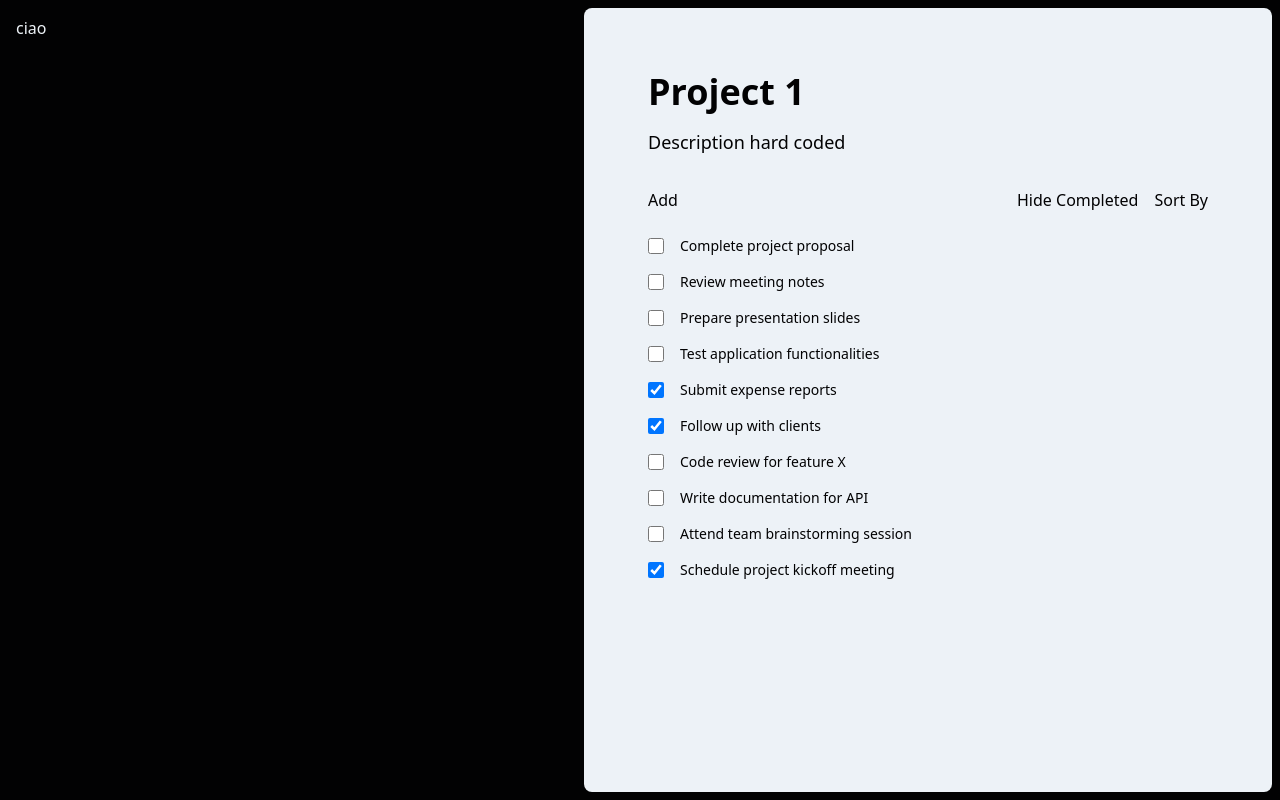
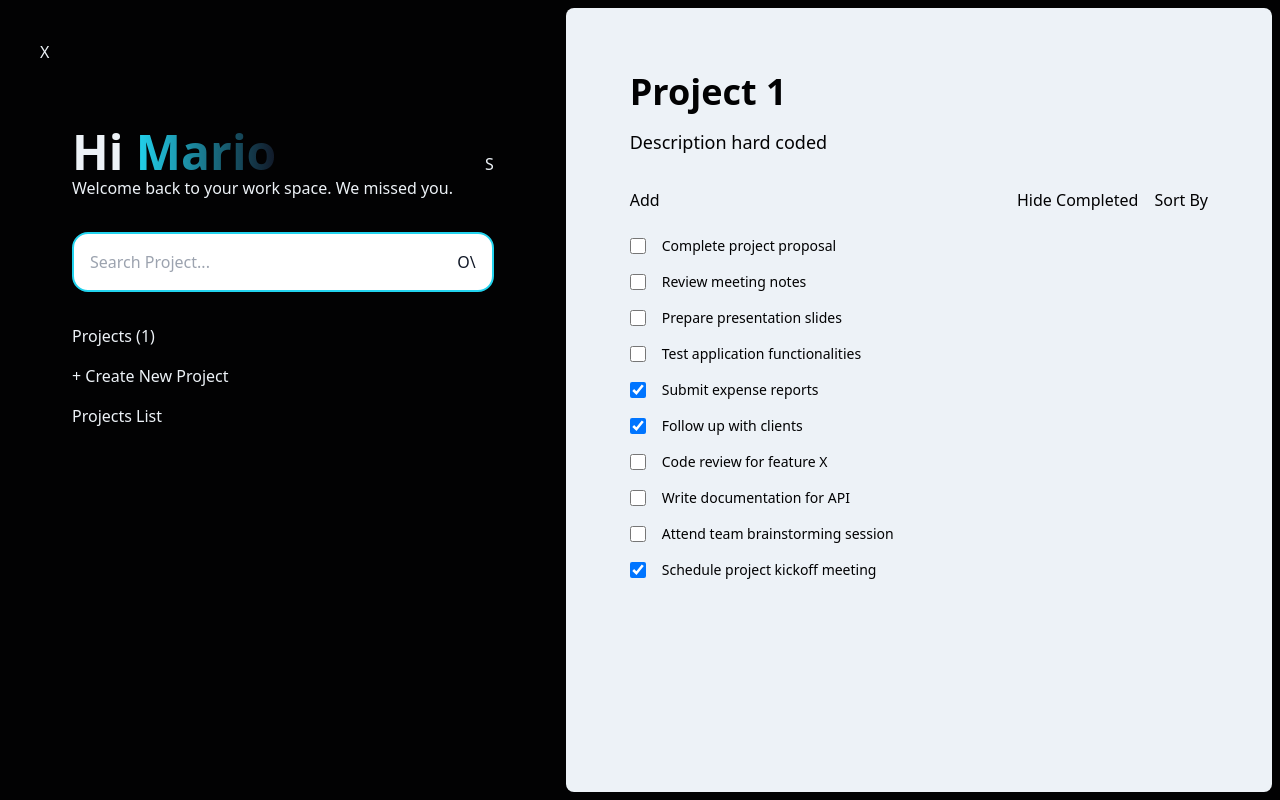
Before and after one commit to AleFeri/ai-todo-list, a SvelteKit app: page / in a window 1280 px wide. Built offline with nearby package versions, Linux system fonts and the light colour scheme.

Commit message:
Started menu creation

```diff
--- /dev/null
+++ b/src/components/menu-page.svelte
@@ -0,0 +1,44 @@
+<script>
+	let isOpen = true;
+	let searchText = "";
+
+	function toggleOpen() {
+		isOpen = !isOpen;
+	}
+
+	function close() {
+		isOpen = false;
+	}
+</script>
+
+<div class="flex flex-col {isOpen? "gap-8" : "justify-between"} h-full p-8">
+	<div on:click={() => toggleOpen()}>{isOpen ? "X" : "="}</div>
+
+	{#if isOpen}
+		<div class="p-8">
+			<div class="flex gap-8">
+				<div class="flex-1">
+					<div class="text-5xl font-bold">
+						Hi <a class="bg-gradient-to-r from-cyan-400 to-gray-900 bg-clip-text text-transparent">Mario</a>
+					</div>
+					<div>Welcome back to your work space. We missed you.</div>
+				</div>
+				<div class="flex flex-col justify-center">
+					<div>S</div>
+				</div>
+			</div>
+			<div class="bg-white text-gray-900 border-2 border-cyan-400 p-4 rounded-2xl flex my-8">
+				<input class="flex-1 outline-none" placeholder="Search Project..." bind:value={searchText} />
+				<div>O\</div>
+			</div>
+
+			<div class="flex flex-col gap-4">
+				<div>Projects (1)</div>
+				<div>+ Create New Project</div>
+				<div>Projects List</div>
+			</div>
+		</div>
+	{:else}
+		<div>S</div>
+	{/if}
+</div>
--- a/src/routes/+page.svelte
+++ b/src/routes/+page.svelte
@@ -1,4 +1,5 @@
 <script>
+    import MenuPage from "../components/menu-page.svelte";
     import ProjectPage from "../components/project-page.svelte";
 </script>
 
@@ -20,12 +21,9 @@
     width: 100vw;
     height: 100vh;
   }
-
-  .left {
-  }
 </style>
 
-<div class="main-page flex justify-center items-center p-2">
-  <div class="left flex-1 h-full p-2">ciao</div>
+<div class="main-page flex gap-2 items-center p-2">
+  <MenuPage />
   <ProjectPage />
 </div>
```
